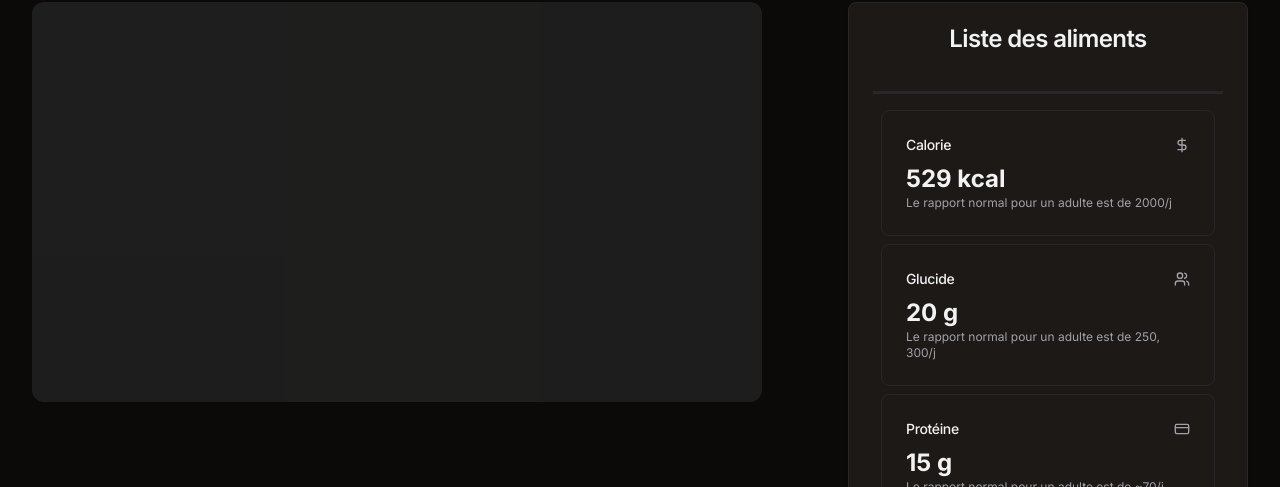
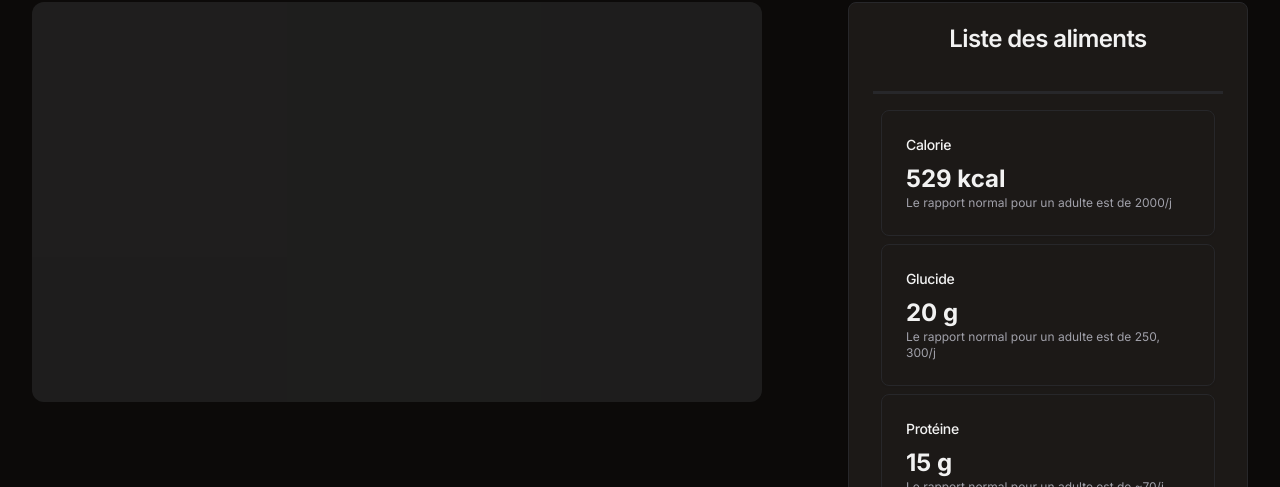
Before and after one commit to x0ze/Cooking-AI, a Next.js app in the folder lethimcook-app/: page /generate in a window 1280 px wide. Shown: the part 95-582 px from the top of the page. Built offline with nearby package versions, Linux system fonts and the light colour scheme.

Commit message:
Update recipe-complete.tsx

```diff
--- a/lethimcook-app/components/recipe-complete.tsx
+++ b/lethimcook-app/components/recipe-complete.tsx
@@ -96,18 +96,6 @@
                 <CardTitle className="text-sm font-medium">
                   Calorie
                 </CardTitle>
-                <svg
-                  xmlns="http://www.w3.org/2000/svg"
-                  viewBox="0 0 24 24"
-                  fill="none"
-                  stroke="currentColor"
-                  strokeLinecap="round"
-                  strokeLinejoin="round"
-                  strokeWidth="2"
-                  className="h-4 w-4 text-muted-foreground"
-                >
-                  <path d="M12 2v20M17 5H9.5a3.5 3.5 0 0 0 0 7h5a3.5 3.5 0 0 1 0 7H6" />
-                </svg>
               </CardHeader>
               <CardContent>
                 <div className="text-2xl font-bold">529 kcal</div>
@@ -121,20 +109,6 @@
                 <CardTitle className="text-sm font-medium">
                   Glucide
                 </CardTitle>
-                <svg
-                  xmlns="http://www.w3.org/2000/svg"
-                  viewBox="0 0 24 24"
-                  fill="none"
-                  stroke="currentColor"
-                  strokeLinecap="round"
-                  strokeLinejoin="round"
-                  strokeWidth="2"
-                  className="h-4 w-4 text-muted-foreground"
-                >
-                  <path d="M16 21v-2a4 4 0 0 0-4-4H6a4 4 0 0 0-4 4v2" />
-                  <circle cx="9" cy="7" r="4" />
-                  <path d="M22 21v-2a4 4 0 0 0-3-3.87M16 3.13a4 4 0 0 1 0 7.75" />
-                </svg>
               </CardHeader>
               <CardContent>
                 <div className="text-2xl font-bold">20 g</div>
@@ -146,19 +120,6 @@
             <Card className="m-2">
               <CardHeader className="flex flex-row items-center justify-between space-y-0 pb-2">
                 <CardTitle className="text-sm font-medium">Protéine</CardTitle>
-                <svg
-                  xmlns="http://www.w3.org/2000/svg"
-                  viewBox="0 0 24 24"
-                  fill="none"
-                  stroke="currentColor"
-                  strokeLinecap="round"
-                  strokeLinejoin="round"
-                  strokeWidth="2"
-                  className="h-4 w-4 text-muted-foreground"
-                >
-                  <rect width="20" height="14" x="2" y="5" rx="2" />
-                  <path d="M2 10h20" />
-                </svg>
               </CardHeader>
               <CardContent>
                 <div className="text-2xl font-bold">15 g</div>
```
